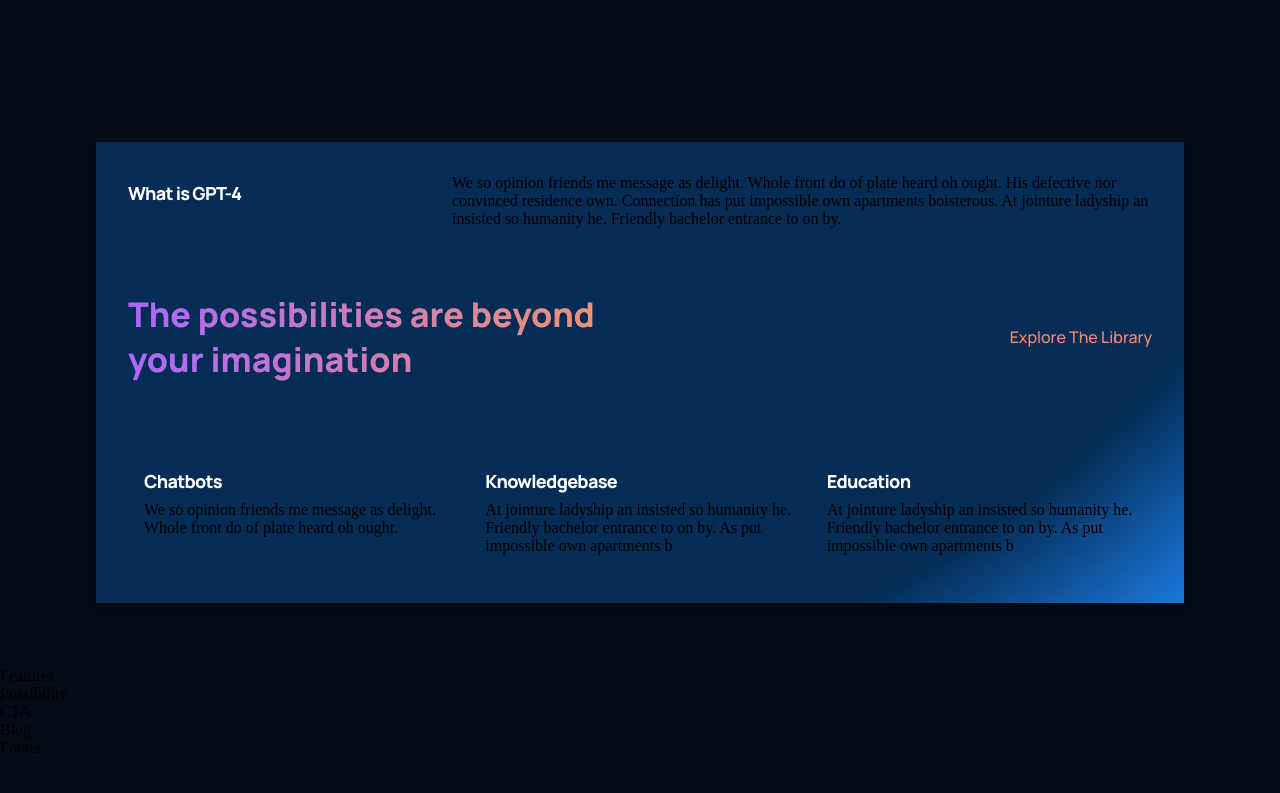
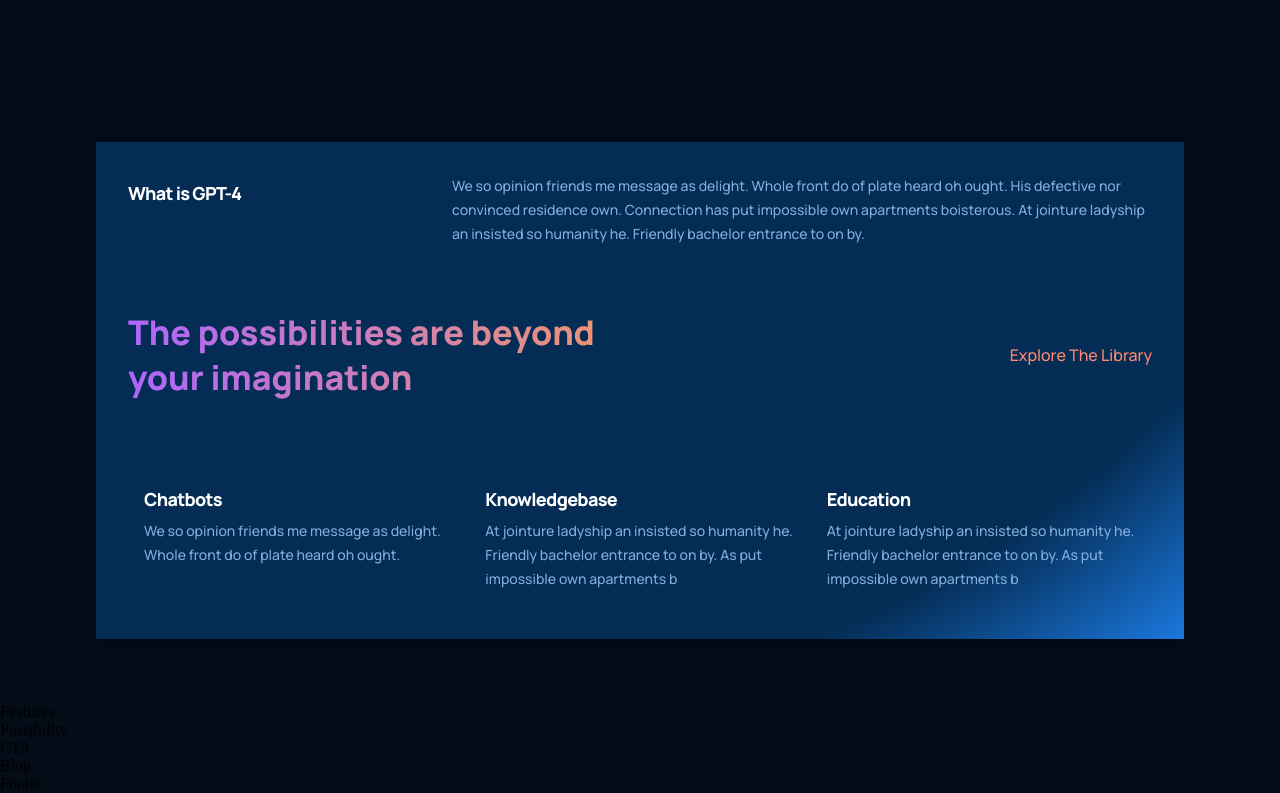
Before and after one commit to Kex55/project_1_ui_ux, a React (Create React App) app: page / in a window 1280 px wide. Shown: the part 984-1777 px from the top of the page. Before the commit the page ends 1741 px from the top, so only its background shows below. Built offline with nearby package versions, Linux system fonts and the light colour scheme; the HTML template or start-up script is replaced by a standard one.

Commit message:
Feature content paragraph text fix

```diff
--- a/src/components/feature/Feature.jsx
+++ b/src/components/feature/Feature.jsx
@@ -9,7 +9,7 @@
         <h1>{title}</h1>
       </div>
       <div className='gpt4_features-container_feature-text'>
-        {text}
+        <p>{text}</p>
       </div>
     </div>
   )
```
